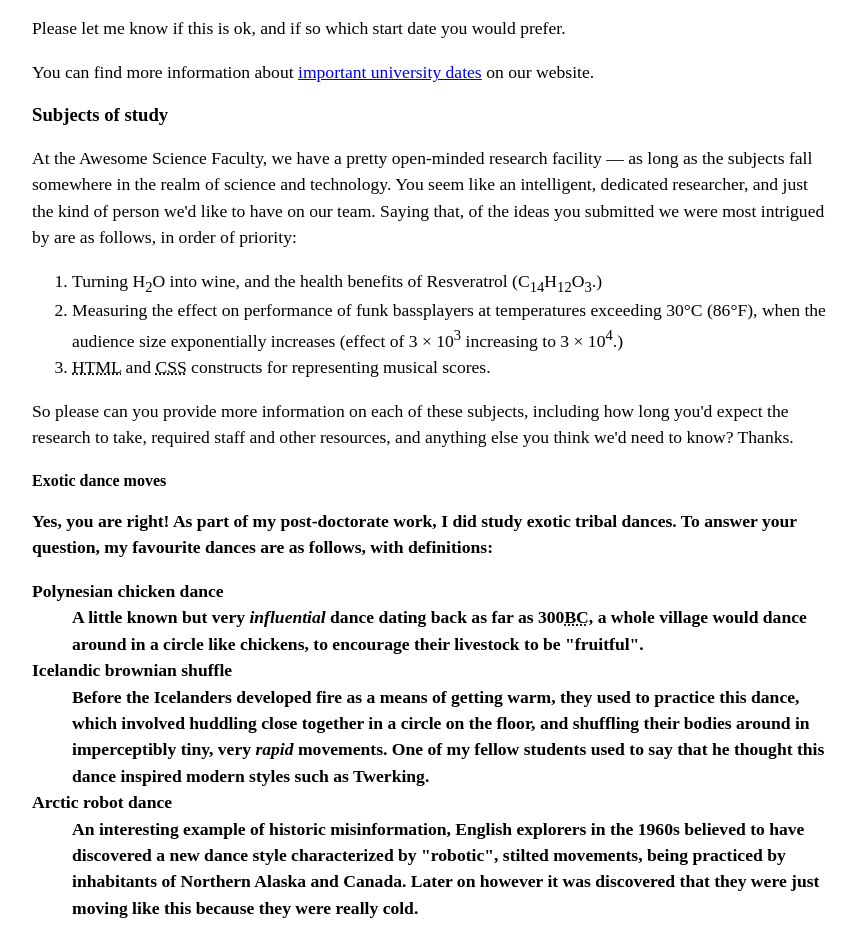
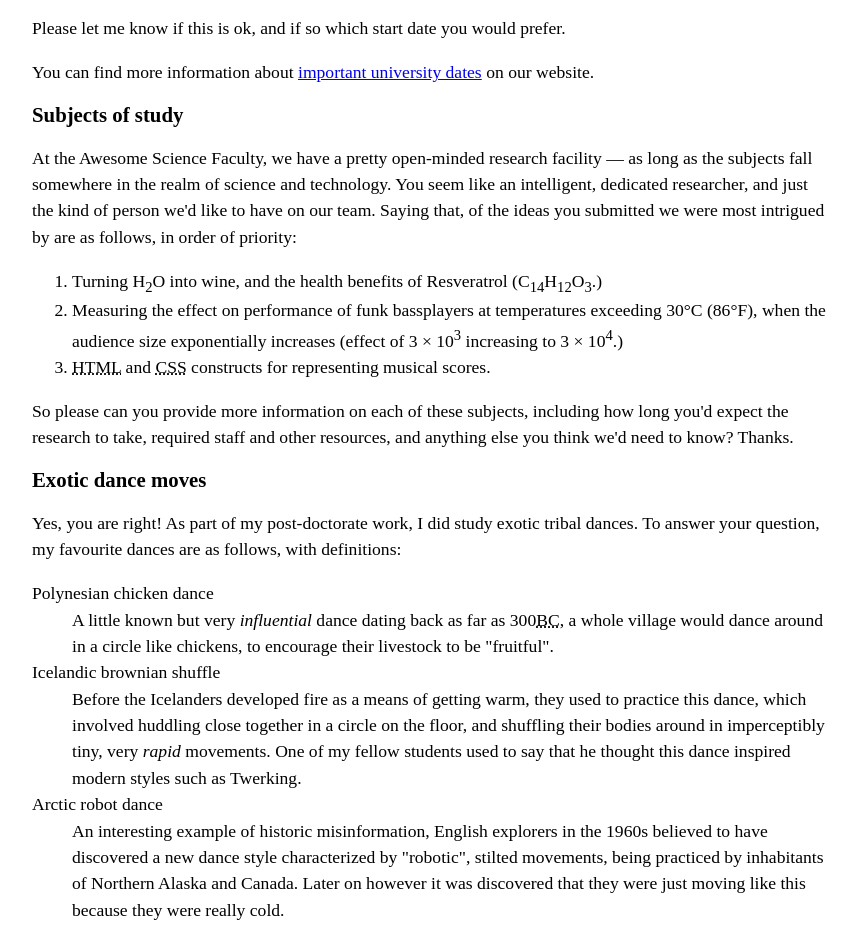
Before and after one commit to alvaradocat/alvaradocat.github.io, a plain HTML site: page letter-markup/index.html in a window 1280 px wide. Shown: the part 775-1701 px from the top of the page, without its empty margins (208-1064 px from the left). Drawn offline with Linux system fonts and the light colour scheme.

Commit message:
update letter-markup
changed headings and moved breaks

```diff
--- a/letter-markup/index.html
+++ b/letter-markup/index.html
@@ -44,15 +44,15 @@
                 USA
             </p>
 
-            <p><strong>Tel: 123-456-7890</strong><br></p>
-            <p></p><strong>Email: no_reply@example.com</strong><br></p>
+            <p><strong>Tel: 123-456-7890</strong></p>
+            <p></p><strong>Email: no_reply@example.com</strong></p>
         </address>
             <p class="sender-column"><time datetime="2016-01-20">20 January 2016</time></p>
 
 
         <address>
             <p>
-                <strong>Miss Eileen Dover<br></strong>
+                <strong>Miss Eileen Dover</strong><br>
                 4321 Cliff Top Edge<br>
                 Dover, CT9 XXX<br>
                 UK
@@ -82,10 +82,10 @@
 
     <p>Please let me know if this is ok, and if so which start date you would prefer.</p>
 
-    <p>You can find more information about <a href="http://example.com" title="University of Awesome Calendar">important university dates</a> on our website.</p>
+    <p>You can find more information about <a href="http://example.com" title="University of Awesome Academic Calendar">important university dates</a> on our website.</p>
 
 
-<h3>Subjects of study</h3>
+<h2>Subjects of study</h2>
 
     <p>
         At the Awesome Science Faculty, we have a pretty open-minded research facility — as long as the subjects fall somewhere in the realm of science and technology. You seem like an intelligent, dedicated researcher, and just the kind of person we'd like to have on our team. Saying that, of the ideas you submitted we were most intrigued by are as follows, in order of priority:
@@ -105,7 +105,7 @@
 
 
 
-<h4>Exotic dance moves</4>
+<h2>Exotic dance moves</h2>
 
     <p>
         Yes, you are right! As part of my post-doctorate work, I did study exotic tribal dances. To answer your question, my favourite dances are as follows, with definitions:
```
